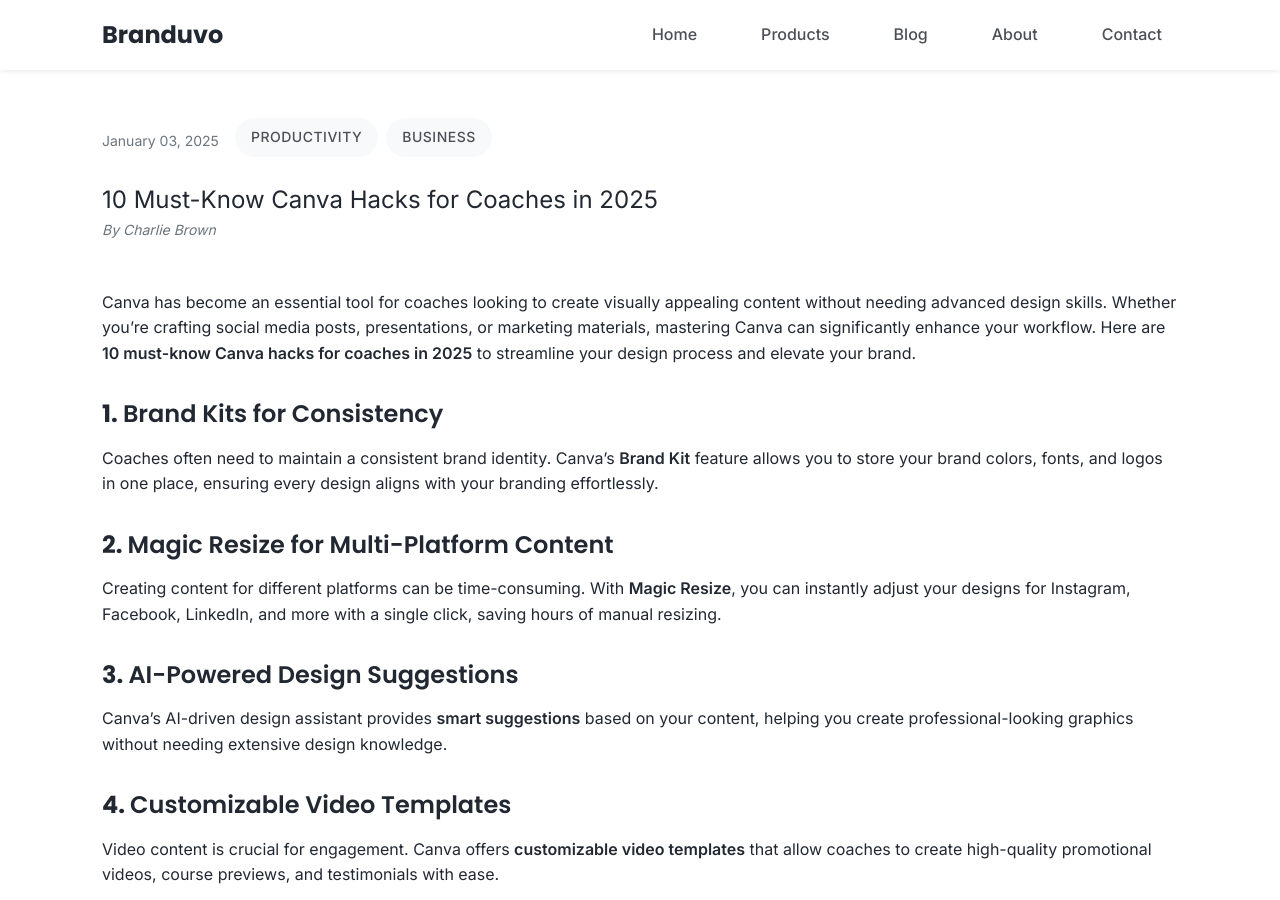
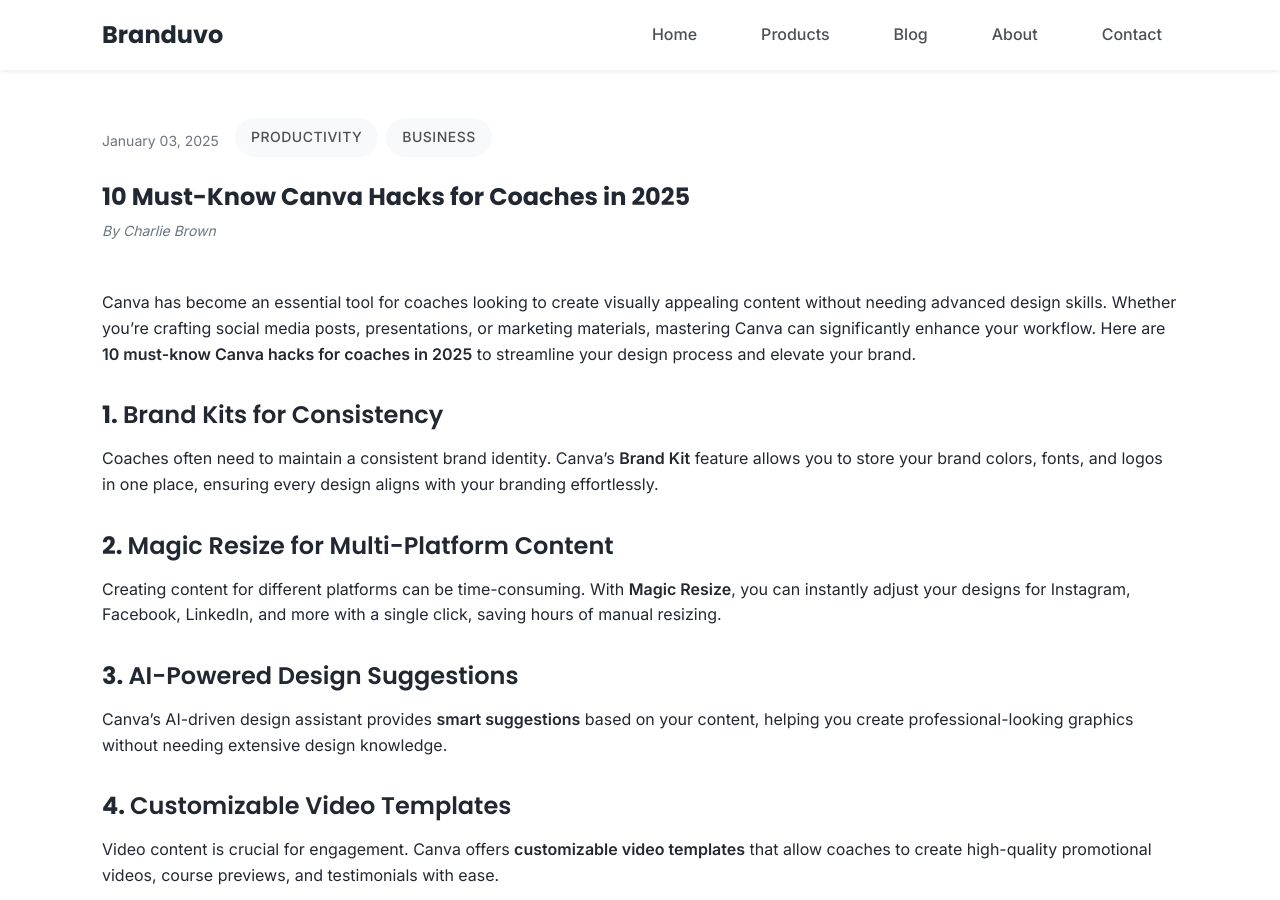
Before and after one commit to branduvo/branduvo.github.io, a Jekyll site: the page built from _posts/2025-01-03-10-must-know-canva-hacks-for-coaches-in-2025.md, in a window 1280 px wide and 900 px high. Built offline with Jekyll 4.4.1, drawn with Linux system fonts in a browser that asks for light colours.

Commit message:
Update post.html

```diff
--- a/_layouts/post.html
+++ b/_layouts/post.html
@@ -19,7 +19,7 @@
         {% endif %}
       </div>
 
-      <h class="post-title">{{ page.title }}</h>
+      <h1 class="post-title">{{ page.title }}</h1>
 
       <div class="post-author">
         <p>By {{ page.author | default: site.author }}</p>
```
